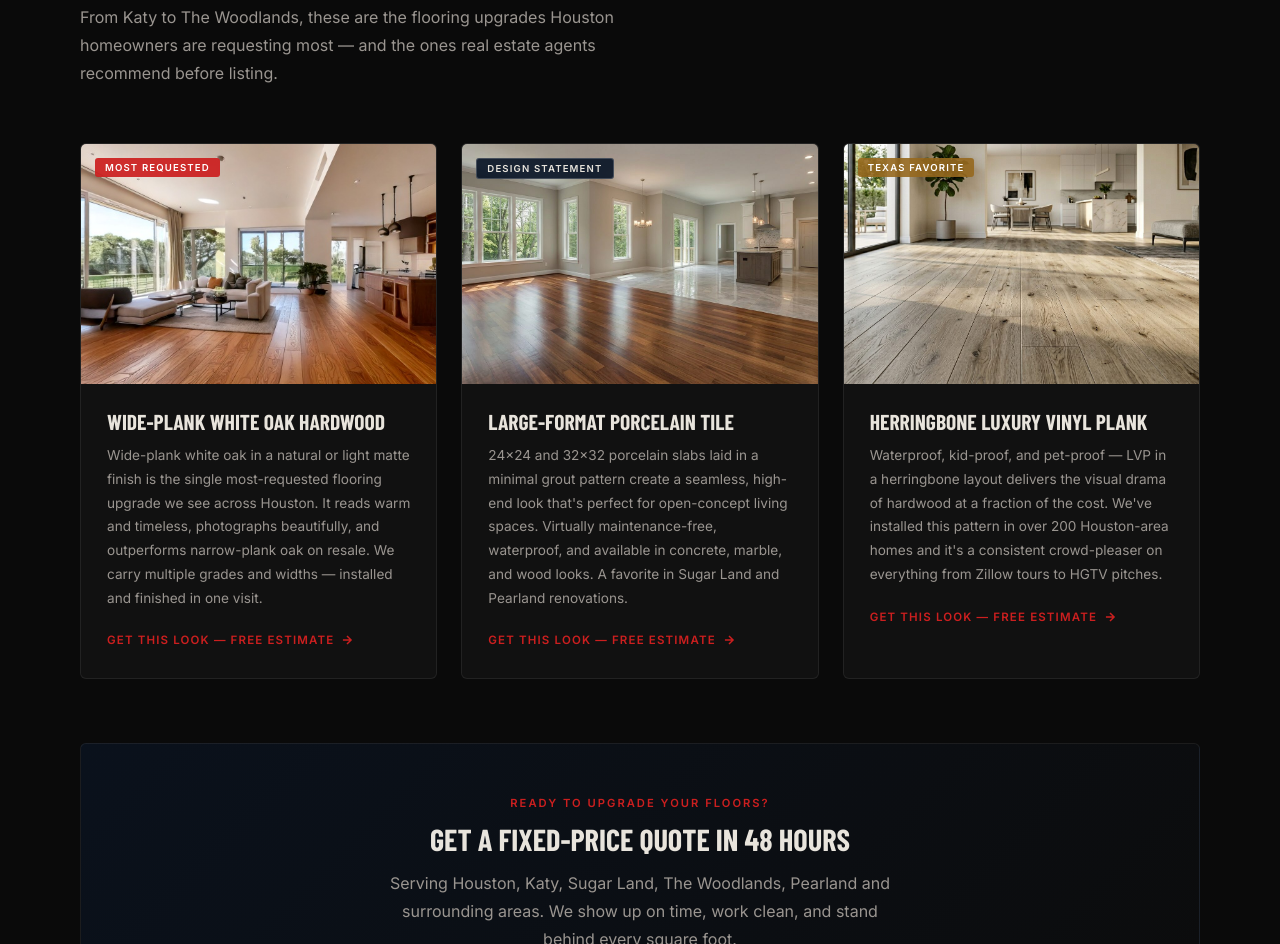
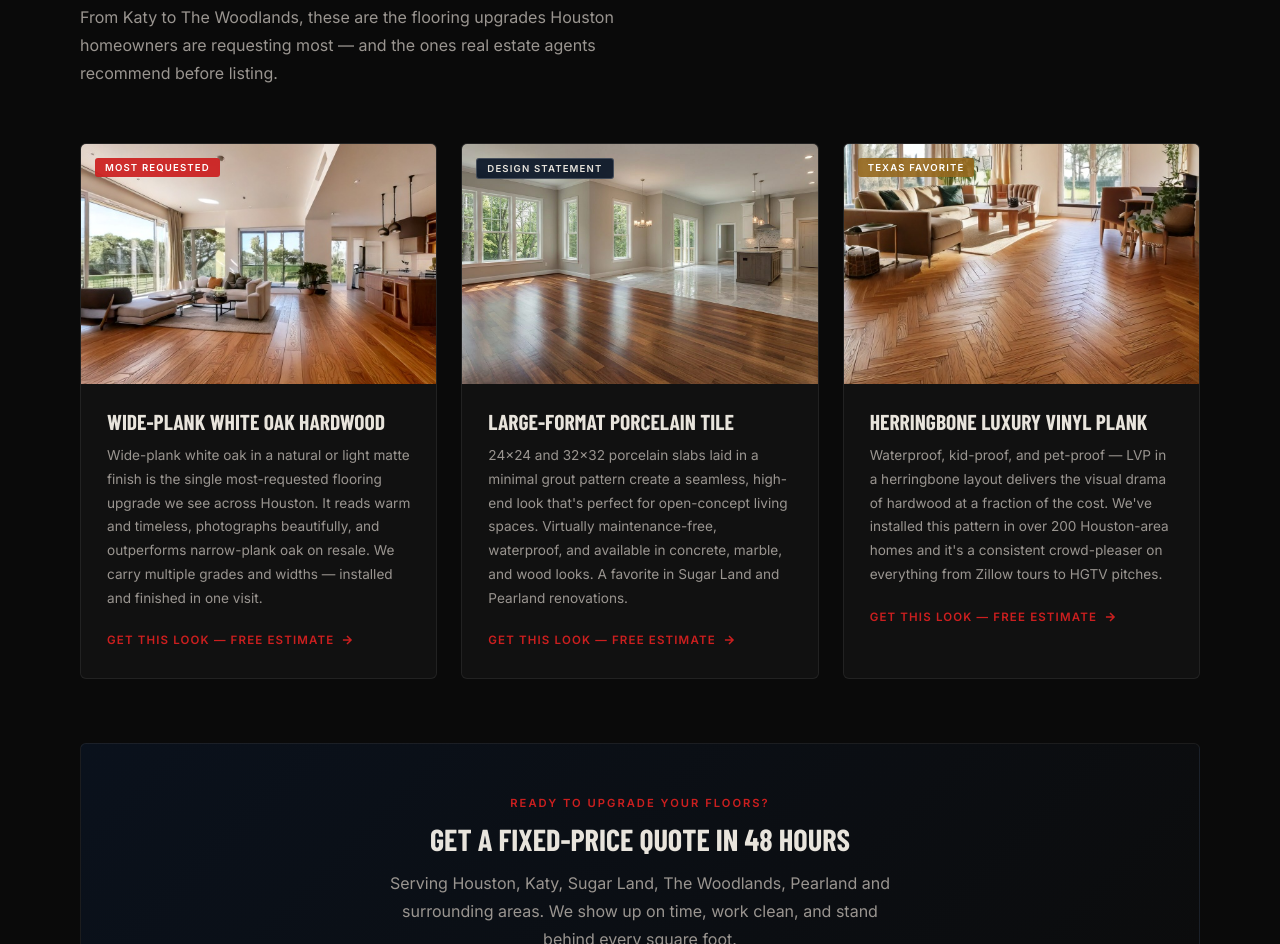
Before and after one commit to omegabyte-ai/power-remodeling-texas, a plain HTML site: page flooring.html in a window 1280 px wide. Shown: the part 4865-5809 px from the top of the page. Drawn offline with nearby package versions, Linux system fonts and the light colour scheme; a web font is replaced by a local one.

Commit message:
Add Firefly images: LVP flooring, coffee bar, kitchen trend cards; PNG→JPG conversions
- flooring.html: swap flooring-lvp.jpg → firefly-flooring-lvp.jpg (herringbone LVP living room)
- kitchen.html: swap kitchen-7.jpg → firefly-kitchen-coffee-bar.jpg for Coffee & Beverage Bar trend card
- bathroom.html: update bath-before.png → bath-before.jpg ref
- Convert addition-exterior.png and bath-before.png to optimized JPGs (saved ~2MB+)
- Remove old PNG originals (addition-exterior.png, bath-before.png)

```diff
--- a/flooring.html
+++ b/flooring.html
@@ -231,7 +231,7 @@ a{color:inherit;text-decoration:none}
     <div class="fl-panels">
       <!-- LVP -->
       <div class="fl-panel active" data-panel="0">
-        <div class="fl-panel__img"><img src="images/flooring-lvp.jpg" alt="Luxury vinyl plank flooring installation"></div>
+        <div class="fl-panel__img"><img src="images/firefly-flooring-lvp.jpg" alt="Luxury vinyl plank flooring installation"></div>
         <div class="fl-panel__copy">
           <h3>Luxury Vinyl Plank</h3>
           <p>The most popular flooring choice in Houston homes today — and for good reason. LVP gives you the look of real wood with 100% waterproof performance, making it ideal for kitchens, bathrooms, and open-plan living areas. Modern LVP is virtually indistinguishable from hardwood at a fraction of the cost.</p>
@@ -434,7 +434,7 @@ a{color:inherit;text-decoration:none}
 
     <div class="trend-card reveal reveal--delay-2">
       <div class="trend-card__img">
-        <img src="images/flooring-lvp.jpg" alt="Herringbone luxury vinyl plank flooring renovation Katy Texas" loading="lazy">
+        <img src="images/firefly-flooring-lvp.jpg" alt="Herringbone luxury vinyl plank flooring renovation Katy Texas" loading="lazy">
         <span class="trend-badge trend-badge--gold">Texas Favorite</span>
       </div>
       <div class="trend-card__body">
```
Also changed, not shown: bathroom.html (+1 -1 lines), kitchen.html (+1 -1 lines), images/bath-before.jpg (added), images/firefly-flooring-lvp.jpg (added), images/firefly-kitchen-coffee-bar.jpg (added), 2 other files.
